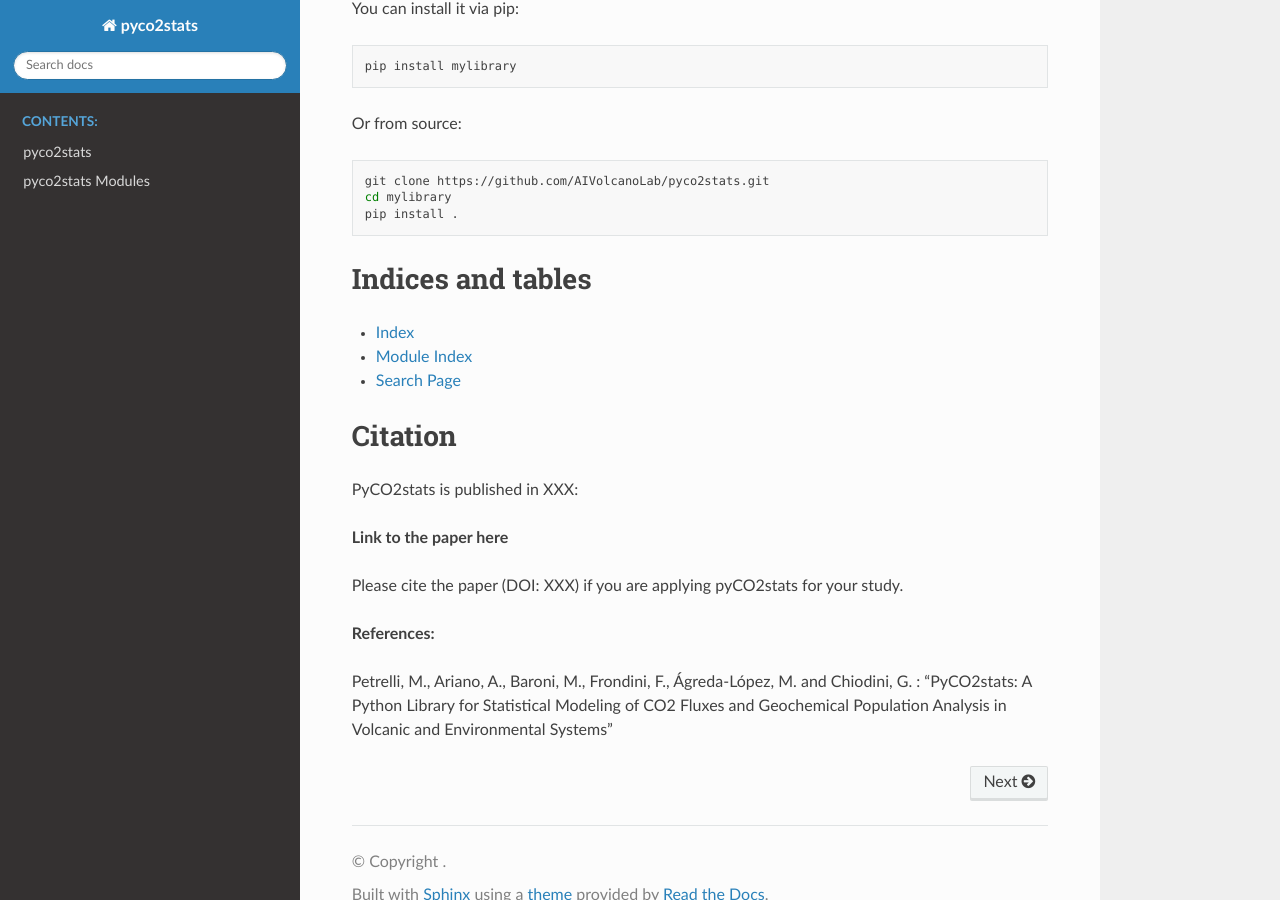
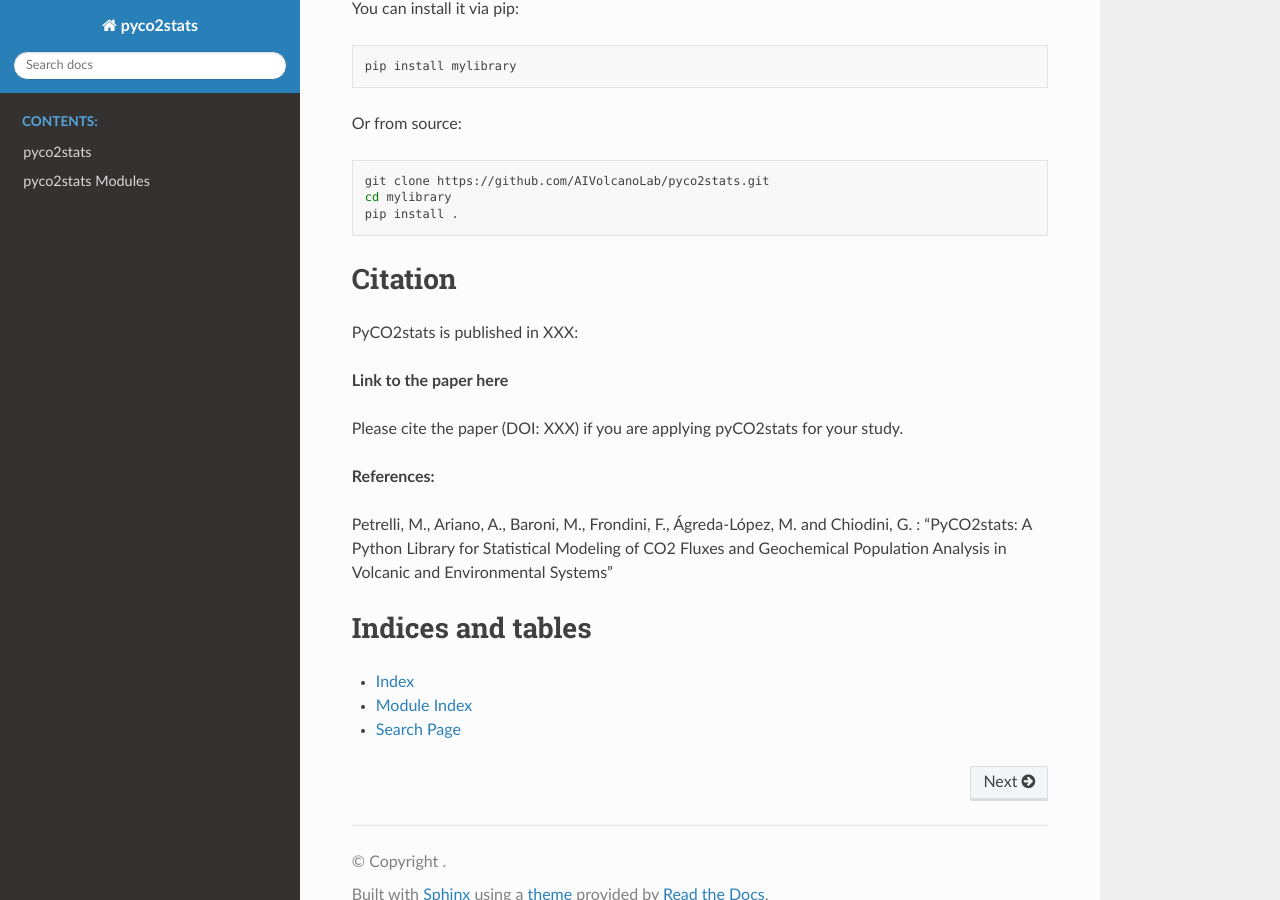
Before and after one commit to AIVolcanoLab/pyco2stats, a Sphinx documentation site: the page built from docs/index.rst, in a window 1280 px wide and 900 px high, scrolled down 1312 px. Built offline with Sphinx 7.4.7 and the Read the Docs theme 3.1.0, drawn with Linux system fonts in a browser that asks for light colours; pages that are not in the unit, such as notebooks, are missing from menus; part of the change alters nothing that is shown.

```diff
--- a/docs/index.rst
+++ b/docs/index.rst
@@ -65,13 +65,6 @@ Or from source:
    cd mylibrary
    pip install .
 
-Indices and tables
-==================
-
-* :ref:`genindex`
-* :ref:`modindex`
-* :ref:`search`
-
 Citation
 ========
 PyCO2stats is published in XXX:
@@ -84,3 +77,10 @@ Please cite the paper (DOI: XXX) if you are applying pyCO2stats for your study.
 
 Petrelli, M., Ariano, A., Baroni, M., Frondini, F., Ágreda-López, M. and Chiodini, G. : "PyCO2stats: A Python Library for Statistical Modeling of CO2 Fluxes and
 Geochemical Population Analysis in Volcanic and Environmental Systems"
+
+Indices and tables
+==================
+
+* :ref:`genindex`
+* :ref:`modindex`
+* :ref:`search`
```
